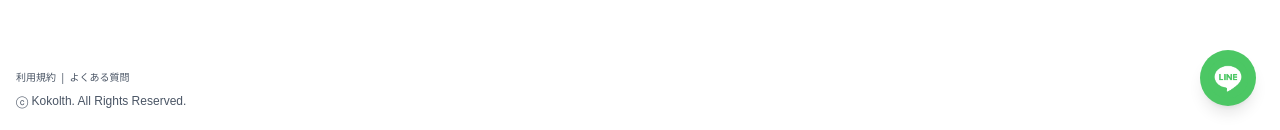
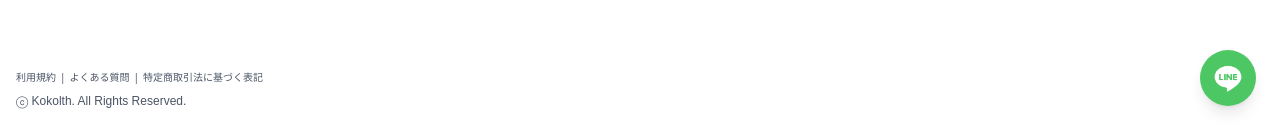
Before and after one commit to topgun0415/kokolth, a Next.js app in the folder my-app/: page / in a window 1280 px wide. Both pictures are taken after a click on the button 28 px from the left and 28 px from the top of the page. Shown: the part 670-800 px from the top of the page. Built offline with nearby package versions, Linux system fonts and the light colour scheme; no server answers.

Commit message:
layout fixed and navigation added too

```diff
--- a/my-app/src/components/molecules/Navigation.tsx
+++ b/my-app/src/components/molecules/Navigation.tsx
@@ -221,6 +221,15 @@ export const Navigation: React.FC<NavigationProps> = ({
                     >
                       よくある質問
                     </Link>
+                    <span className="text-gray-600 font-yugothic-regular">
+                      |
+                    </span>
+                    <Link
+                      href="/legal"
+                      className="text-gray-600 hover:underline font-yugothic-regular"
+                    >
+                      特定商取引法に基づく表記
+                    </Link>
                   </div>
 
                   <Typography
--- a/my-app/src/components/molecules/ProcessCard.tsx
+++ b/my-app/src/components/molecules/ProcessCard.tsx
@@ -73,7 +73,7 @@ const ProcessCard = () => {
     {
       title: 'ご希望プランの確認と決済',
       content:
-        'クレジットカードご希望の方はホームページの決済画面から<span class="text-red-600 font-bold">PayPay</span>ご希望の方は<span class="text-green-600 font-bold">LINE</span>のトークルーム<br />左下「＋」から簡単に決済して頂けます。'
+        'クレジットカードご希望の方はホームページの決済画面から<span class="text-red-600 font-bold">PayPay</span>ご希望の方は<span class="text-green-600 font-bold">LINE</span>のトークルーム左下「＋」から簡単に決済して頂けます。'
     },
     {
       title: 'ご相談内容をLINEもしくはメールにてお送りください',
```
